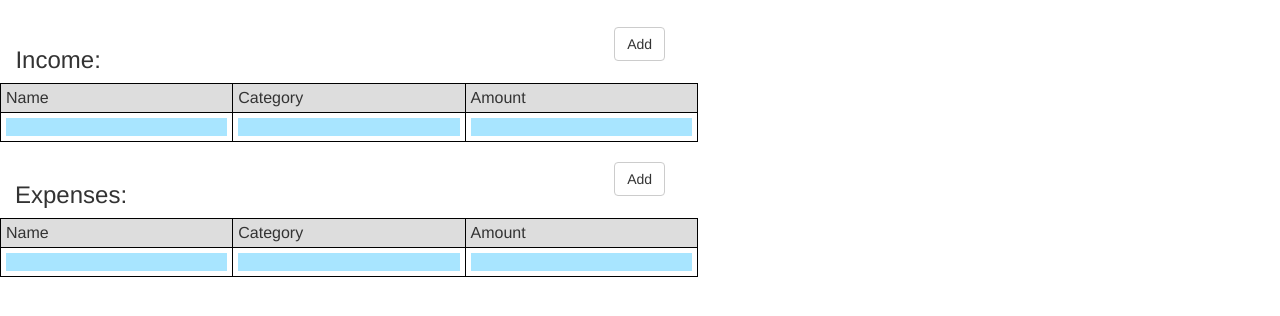
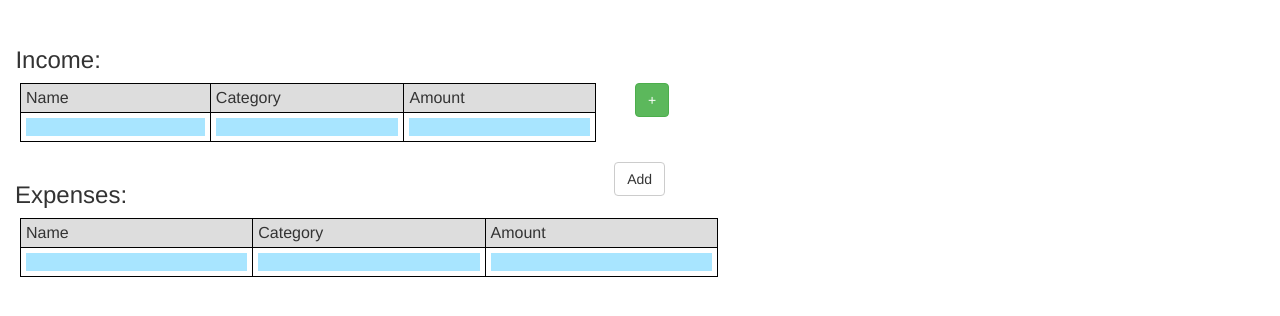
Before and after one commit to SPHornsby/shoestring, a website: page app/index.html in a window 1280 px wide. Shown: the part 178-494 px from the top of the page. Drawn offline with nearby package versions, Linux system fonts and the light colour scheme; no server answers.

Commit message:
Styles incomes section. #1

```diff
--- a/app/css/default.css
+++ b/app/css/default.css
@@ -13,6 +13,7 @@ input {
 }
 
 table {
+  margin-left: 20px;
   border-collapse: collapse;
   border-spacing: 0px;
   width: 100%;
@@ -25,3 +26,12 @@ table, th, td {
 thead > tr > td {
   background-color: #dddddd;
 }
+
+/*.report-table {
+  position: relative;
+}
+.report-button {
+  position: absolute;
+  bottom: 0;
+  right: 40px;
+}*/
--- a/app/income/income.html
+++ b/app/income/income.html
@@ -4,10 +4,9 @@
       <h3>Income: </h3>
     </div>
 
-    <div class="col-md-2 col-md-offset-8">
-      <button class="btn btn-default" type="" ng-click="users.addIncome()">Add</button>
-    </div>
-    <div class="">
+
+    <div class="row report-table">
+      <div class="col-sm-6 col-md-10">
          <table>
           <thead>
             <tr>
@@ -37,5 +36,9 @@
         </table>
 
       </div>
+      <div class="col-md-2 report-button">
+        <button class="btn btn-success" type="" ng-click="users.addIncome()">+</button>
       </div>
     </div>
+  </div>
+</div>
```
Lines whose indentation alone changed are shown as unchanged.
